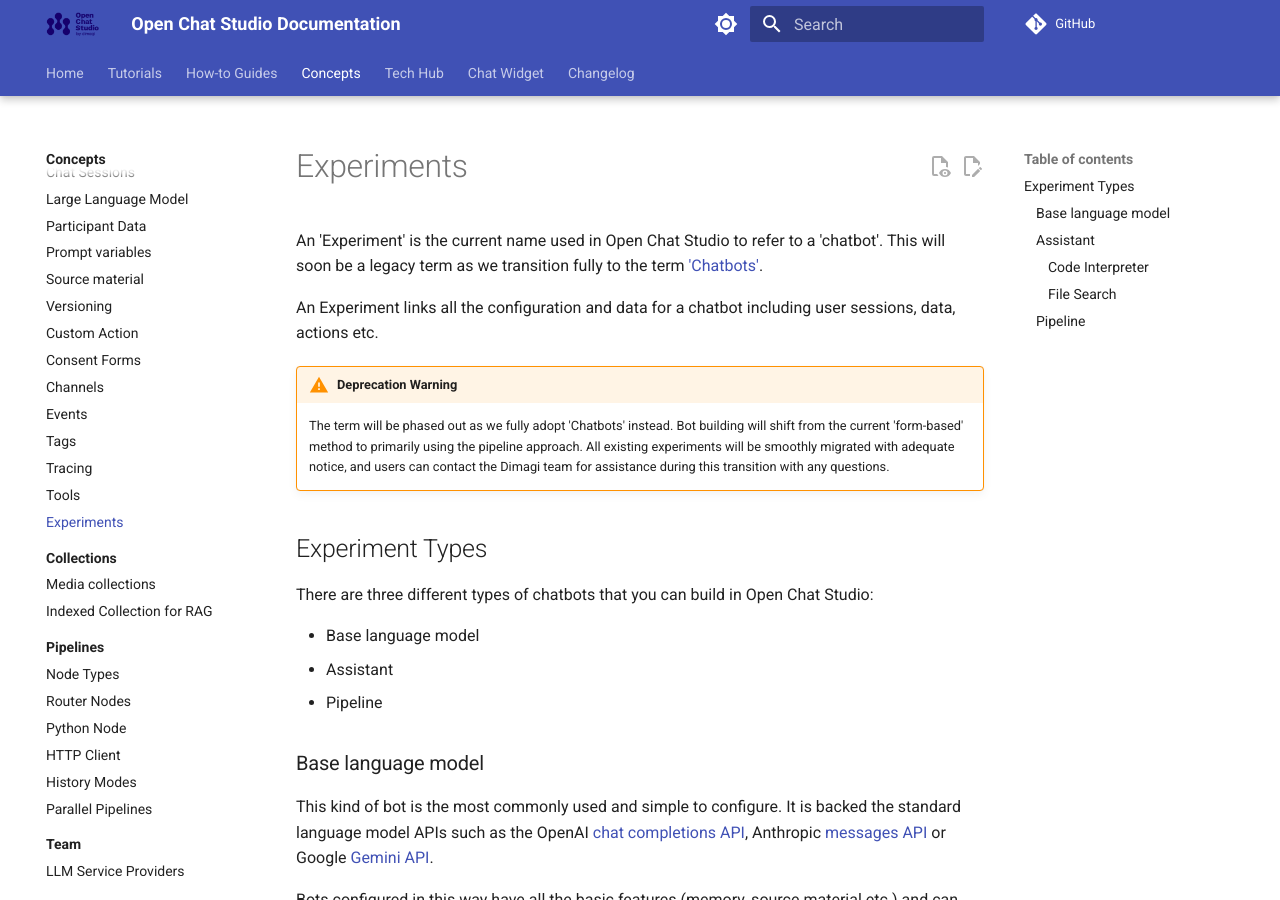
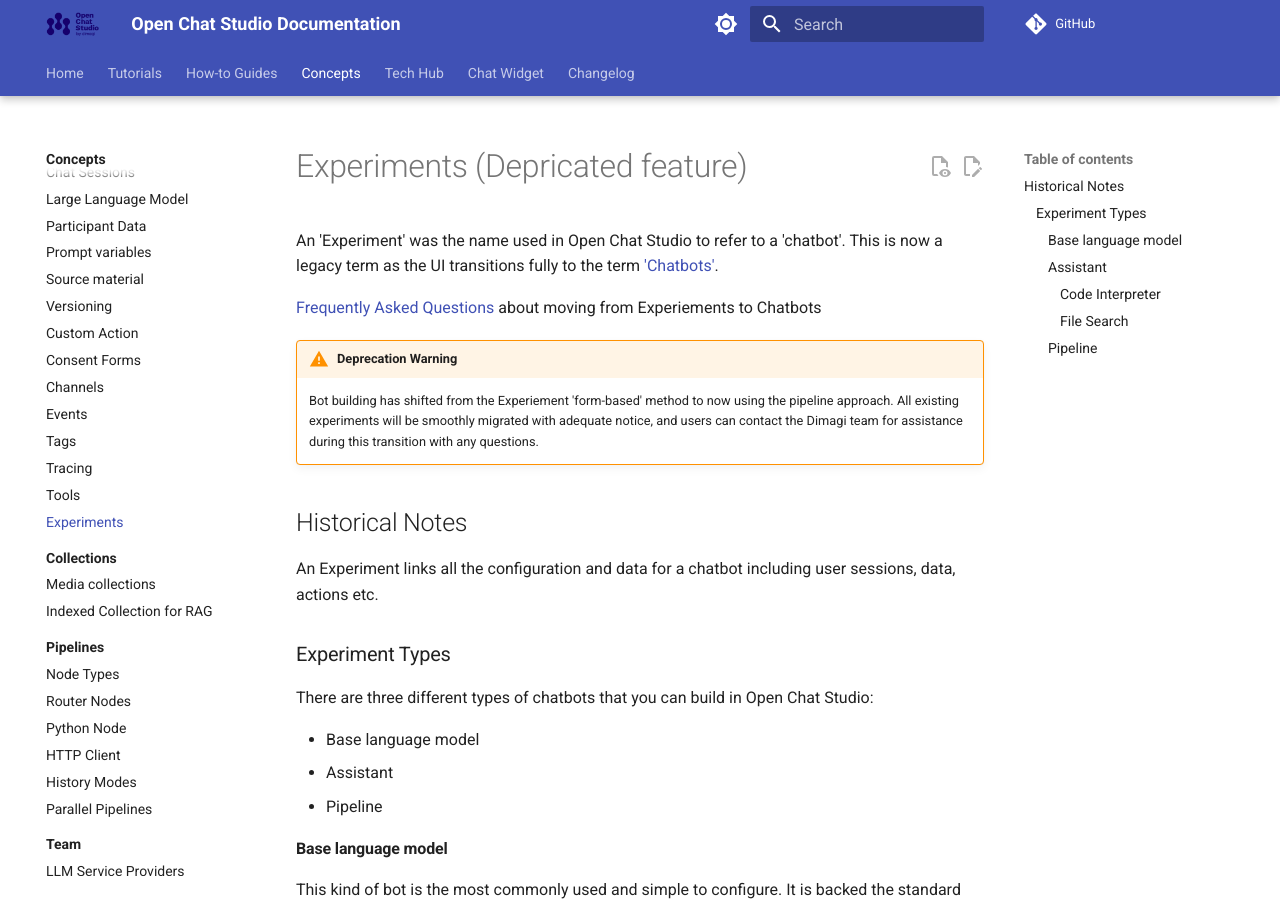
Before and after one commit to dimagi/open-chat-studio-docs, an MkDocs documentation site: the page built from docs/concepts/experiment/index.md, in a window 1280 px wide and 900 px high. Built offline with MkDocs 1.6.1 and Material for MkDocs 9.7.7, drawn with Linux system fonts in a browser that asks for light colours; a script that is not in the unit is left out; comment, search, counter and statistics services are not loaded.

```diff
--- a/docs/concepts/experiment/index.md
+++ b/docs/concepts/experiment/index.md
@@ -1,14 +1,18 @@
-# Experiments
+# Experiments (Depricated feature)
 
-An 'Experiment' is the current name used in Open Chat Studio to refer to a 'chatbot'. This will soon be a legacy term as we transition fully to the term ['Chatbots'](../chatbots/index.md).
+An 'Experiment' was the name used in Open Chat Studio to refer to a 'chatbot'. This is now a legacy term as the UI transitions fully to the term ['Chatbots'](../chatbots/index.md).
+
+[Frequently Asked Questions](../../how-to/rollout_faq.md) about moving from Experiements to Chatbots
+
+!!! warning "Deprecation Warning"
+
+     Bot building has shifted from the Experiement 'form-based' method to now using the pipeline approach. All existing experiments will be smoothly migrated with adequate notice, and users can contact the Dimagi team for assistance during this transition with any questions.
+
+## Historical Notes
 
 An Experiment links all the configuration and data for a chatbot including user sessions, data, actions etc.
 
-!!! warning "Deprecation Warning"
-
-    The term will be phased out as we fully adopt 'Chatbots' instead. Bot building will shift from the current 'form-based' method to primarily using the pipeline approach. All existing experiments will be smoothly migrated with adequate notice, and users can contact the Dimagi team for assistance during this transition with any questions.
-
-## Experiment Types
+### Experiment Types
 
 There are three different types of chatbots that you can build in Open Chat Studio:
 
@@ -16,22 +20,22 @@ There are three different types of chatbots that you can build in Open Chat Stud
 - Assistant
 - Pipeline
 
-### Base language model
+#### Base language model
 
 This kind of bot is the most commonly used and simple to configure. It is backed the standard language model APIs such as the OpenAI [chat completions API][1], Anthropic [messages API][2] or Google [Gemini API][3].
 
 Bots configured in this way have all the basic features (memory, source material etc.) and can also use some of the advanced features like Scheduling and Reminders.
 
 
-### Assistant
+#### Assistant
 Assistant bots make use of OpenAI [Assistants][4]. The main advantage of using Assistants is that your bot gets access to the OpenAI tools:
 
-#### Code Interpreter
+##### Code Interpreter
 This allows the bot to write and execute code to accomplish tasks.
 
 For more information see the [OpenAI docs][5].
 
-#### File Search
+##### File Search
 !!! warning
 
     The functionality described here is planned to be replaced by [Indexed Collections][indexed-collections] in the future. It’s recommended to start using Indexed Collections instead to ensure forward compatibility.
@@ -41,7 +45,7 @@ This allows the bot to search and reference information provided in uploaded fil
 
 For more information see the [OpenAI docs][6].
 
-### Pipeline
+#### Pipeline
 [Pipelines](../pipelines/index.md) allow you to create more complex bots by defining a ‘graph’ (in the computer science sense) of nodes. You can think of this graph as a workflow that flows from input to output. Each message to the bot is processed by the graph to produce a final output. A single response from the chatbot will be one successful path through the graph from the input node to the output node.
 
 This can be useful if you want to build a complex bot that performs different tasks depending on the user’s request. Generally, trying to make a single bot prompt do multiple functions doesn’t work well so it is better to create multiple prompts for each task and then combine them using a Pipeline. This is similar to the Multi-bot setup but allows more flexibility and complexity.
--- a/mkdocs.yml
+++ b/mkdocs.yml
@@ -129,7 +129,7 @@ nav:
         - concepts/tags.md
         - concepts/tracing.md
         - concepts/tools/index.md
-        - concepts/experiment/index.md
+        - Experiments: concepts/experiment/index.md
       - Collections:
         - concepts/collections/index.md
         - concepts/collections/media.md
```
